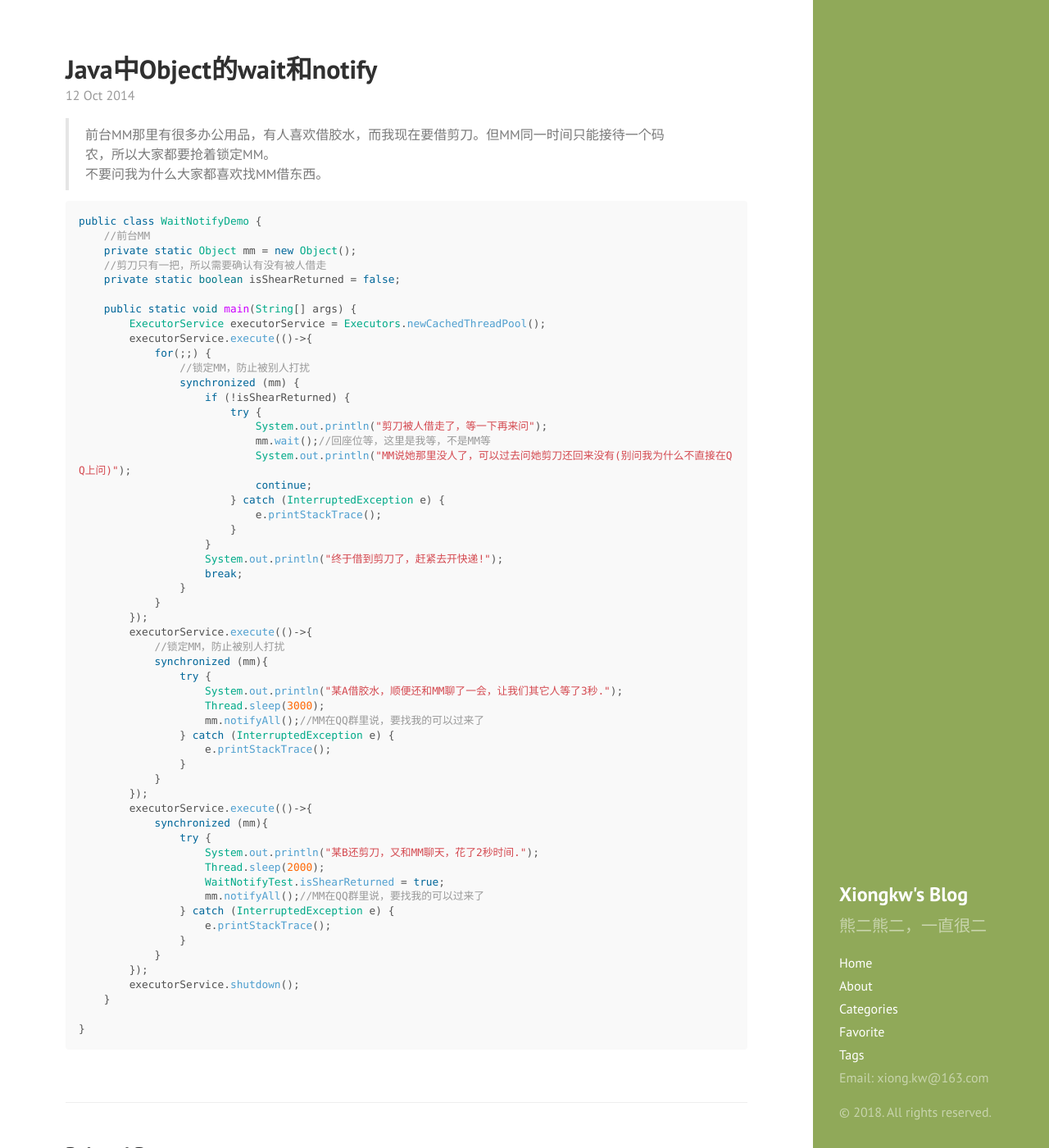
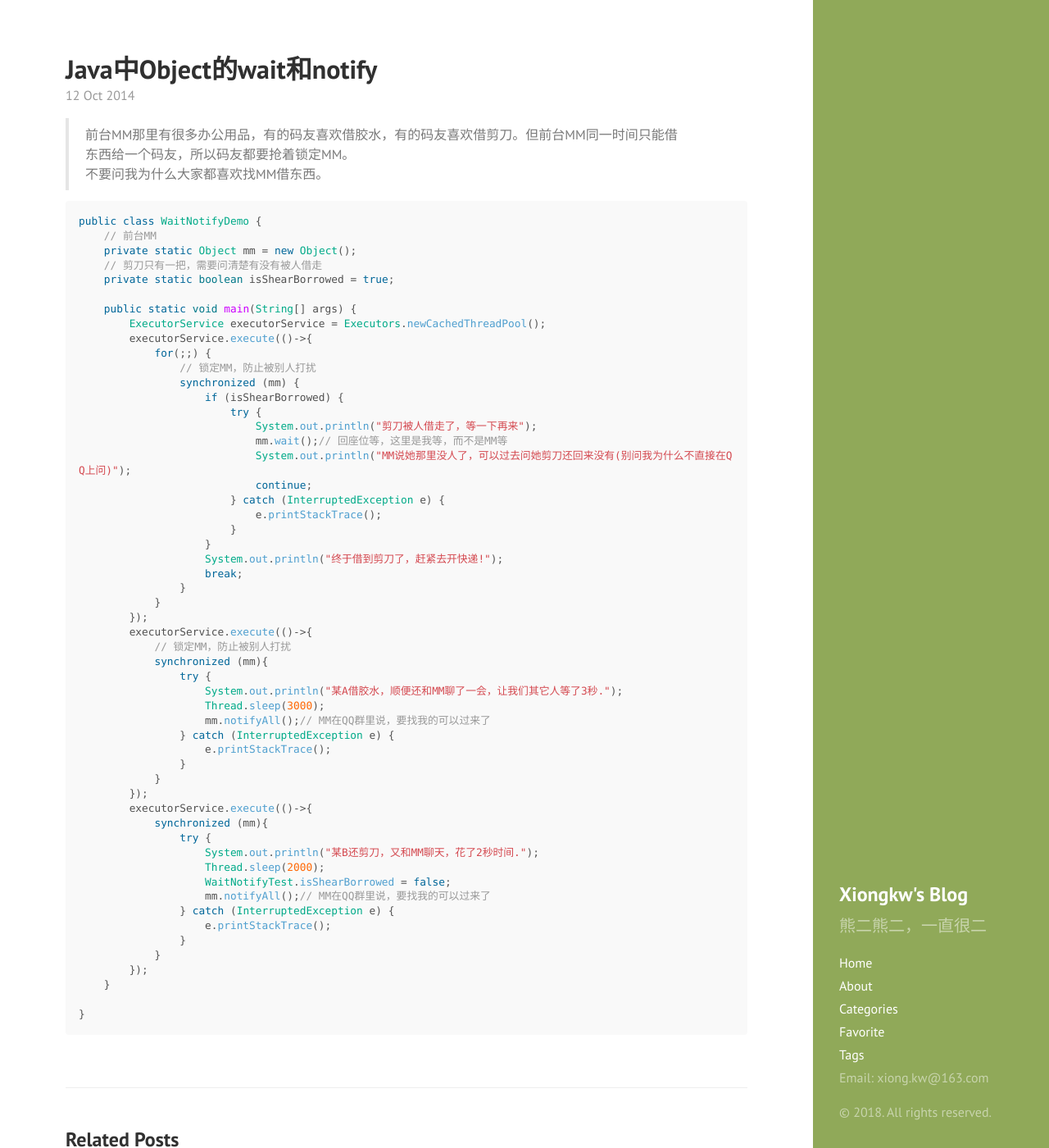
Before and after one commit to xiongkw/xiongkw.github.io, a Jekyll site: the page built from _posts/2014-10-12-java-wait-notify.md, in a window 1280 px wide and 1400 px high. Shown: the whole window at 82% size. Built offline with Jekyll 4.4.1, drawn with Linux system fonts in a browser that asks for light colours.

Commit message:
wait notify

````diff
--- a/_posts/2014-10-12-java-wait-notify.md
+++ b/_posts/2014-10-12-java-wait-notify.md
@@ -5,26 +5,26 @@ categories: [编程, java]
 tags: [wait, notify, 多线程]
 ---
 
-> 前台MM那里有很多办公用品，有人喜欢借胶水，而我现在要借剪刀。但MM同一时间只能接待一个码农，所以大家都要抢着锁定MM。
+> 前台MM那里有很多办公用品，有的码友喜欢借胶水，有的码友喜欢借剪刀。但前台MM同一时间只能借东西给一个码友，所以码友都要抢着锁定MM。
 > 不要问我为什么大家都喜欢找MM借东西。
 
 ```java
 public class WaitNotifyDemo {
-    //前台MM
+    // 前台MM
     private static Object mm = new Object();
-    //剪刀只有一把，所以需要确认有没有被人借走
-    private static boolean isShearReturned = false;
+    // 剪刀只有一把，需要问清楚有没有被人借走
+    private static boolean isShearBorrowed = true;
 
     public static void main(String[] args) {
         ExecutorService executorService = Executors.newCachedThreadPool();
         executorService.execute(()->{
             for(;;) {
-                //锁定MM，防止被别人打扰
+                // 锁定MM，防止被别人打扰
                 synchronized (mm) {
-                    if (!isShearReturned) {
+                    if (isShearBorrowed) {
                         try {
-                            System.out.println("剪刀被人借走了，等一下再来问");
-                            mm.wait();//回座位等，这里是我等，不是MM等
+                            System.out.println("剪刀被人借走了，等一下再来");
+                            mm.wait();// 回座位等，这里是我等，而不是MM等
                             System.out.println("MM说她那里没人了，可以过去问她剪刀还回来没有(别问我为什么不直接在QQ上问)");
                             continue;
                         } catch (InterruptedException e) {
@@ -37,12 +37,12 @@ public class WaitNotifyDemo {
             }
         });
         executorService.execute(()->{
-            //锁定MM，防止被别人打扰
+            // 锁定MM，防止被别人打扰
             synchronized (mm){
                 try {
                     System.out.println("某A借胶水，顺便还和MM聊了一会，让我们其它人等了3秒.");
                     Thread.sleep(3000);
-                    mm.notifyAll();//MM在QQ群里说，要找我的可以过来了
+                    mm.notifyAll();// MM在QQ群里说，要找我的可以过来了
                 } catch (InterruptedException e) {
                     e.printStackTrace();
                 }
@@ -53,14 +53,13 @@ public class WaitNotifyDemo {
                 try {
                     System.out.println("某B还剪刀，又和MM聊天，花了2秒时间.");
                     Thread.sleep(2000);
-                    WaitNotifyTest.isShearReturned = true;
-                    mm.notifyAll();//MM在QQ群里说，要找我的可以过来了
+                    WaitNotifyTest.isShearBorrowed = false;
+                    mm.notifyAll();// MM在QQ群里说，要找我的可以过来了
                 } catch (InterruptedException e) {
                     e.printStackTrace();
                 }
             }
         });
-        executorService.shutdown();
     }
 
 }
````
